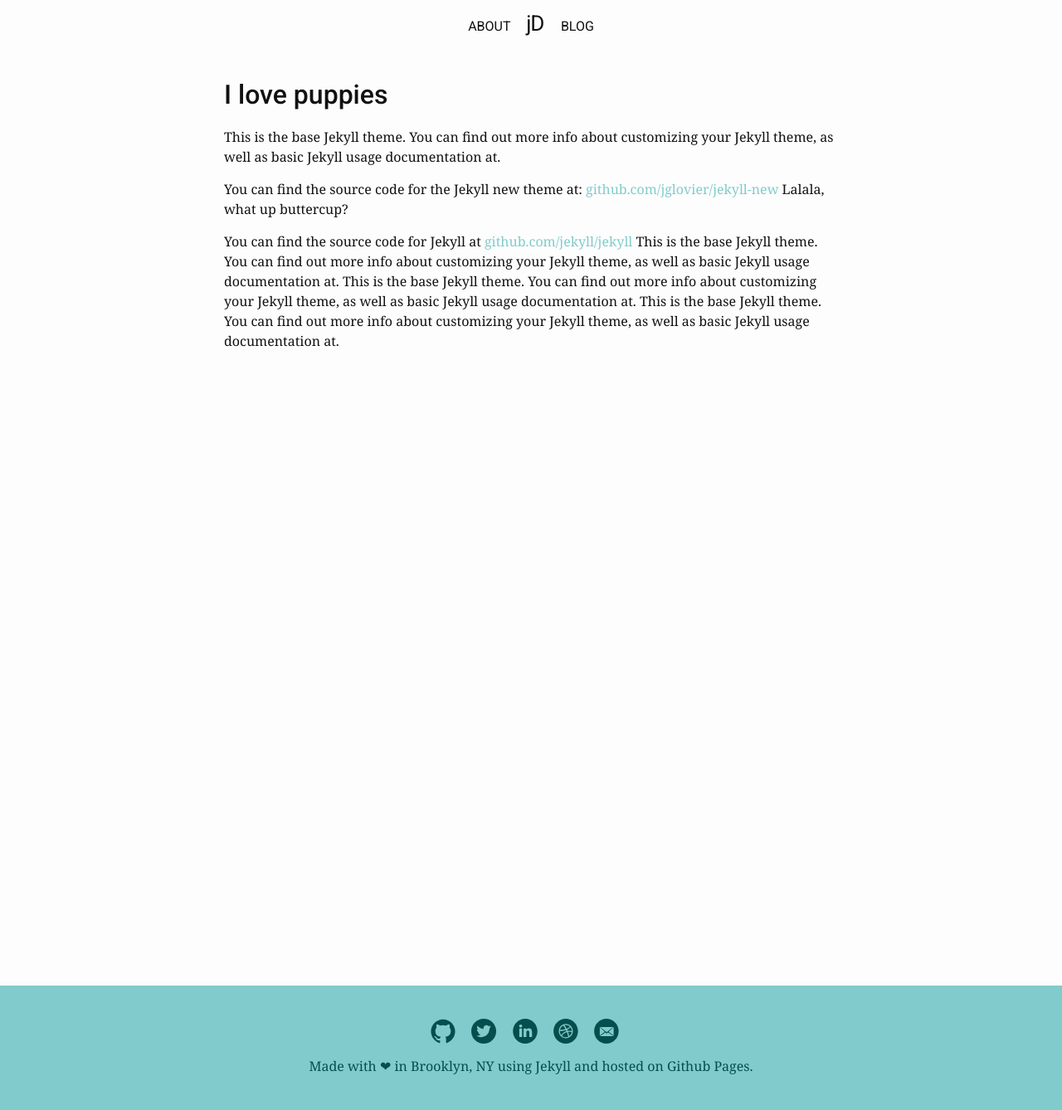
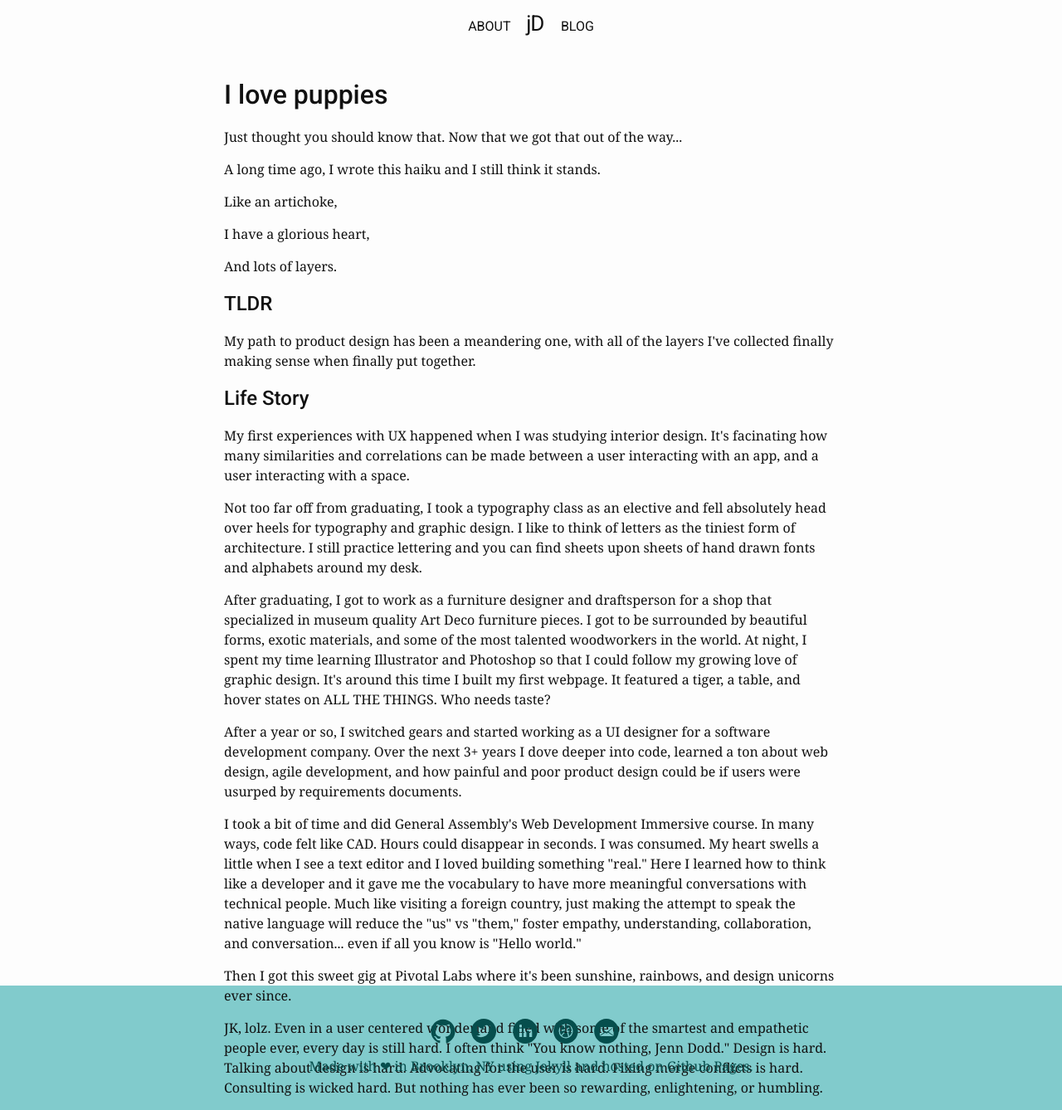
Before and after one commit to jenndodd/jenn-jekyll, a Jekyll site: the page built from about.html, in a window 1280 px wide and 1338 px high. Shown: the whole window at 83% size. Built offline with Jekyll 4.4.1, drawn with Linux system fonts in a browser that asks for light colours.

Commit message:
Add about section that is actually true

```diff
--- a/_sass/_base.scss
+++ b/_sass/_base.scss
@@ -202,6 +202,10 @@ pre {
   font-weight: 700;
 }
 
+.em-ital {
+  text-decoration: italic;
+}
+
 .ginormous {
   font-size: 80px;
   font-weight: 700;
--- a/about.html
+++ b/about.html
@@ -8,10 +8,31 @@ permalink: /about/
 
   <h1>I love puppies</h1>
 
-  <p>This is the base Jekyll theme. You can find out more info about customizing your Jekyll theme, as well as basic Jekyll usage documentation at.</p>
+  <p>Just thought you should know that. Now that we got that out of the way...</p>
 
-  <p>You can find the source code for the Jekyll new theme at: <a>github.com/jglovier/jekyll-new</a> Lalala, what up buttercup?</p>
+  <p>A long time ago, I wrote this haiku and I still think it stands.</p>
+  <p>Like an artichoke,</p>
+  <p>I have a glorious heart,</p>
+  <p>And lots of layers.</p>
 
-  <p>You can find the source code for Jekyll at <a>github.com/jekyll/jekyll</a> This is the base Jekyll theme. You can find out more info about customizing your Jekyll theme, as well as basic Jekyll usage documentation at. This is the base Jekyll theme. You can find out more info about customizing your Jekyll theme, as well as basic Jekyll usage documentation at. This is the base Jekyll theme. You can find out more info about customizing your Jekyll theme, as well as basic Jekyll usage documentation at.</p>
+  <h2>TLDR</h2>
+
+  <p> My path to product design has been a meandering one, with all of the layers I've collected finally making sense when finally put together.<p>
+
+  <h2>Life Story</h2>
+
+  <p>My first experiences with UX happened when I was studying interior design. It's facinating how many similarities and correlations can be made between a user interacting with an app, and a user interacting with a space.</p>
+
+  <p>Not too far off from graduating, I took a typography class as an elective and fell absolutely head over heels for typography and graphic design. I like to think of letters as the tiniest form of architecture. I still practice lettering and you can find sheets upon sheets of hand drawn fonts and alphabets around my desk.</p>
+
+  <p>After graduating, I got to work as a furniture designer and draftsperson for a shop that specialized in museum quality Art Deco furniture pieces. I got to be surrounded by beautiful forms, exotic materials, and some of the most talented woodworkers in the world. At night, I spent my time learning Illustrator and Photoshop so that I could follow my growing love of graphic design. It's around this time I built my first webpage. It featured a tiger, a table, and hover states on ALL THE THINGS. Who needs taste?</p>
+
+  <p>After a year or so, I switched gears and started working as a UI designer for a software development company. Over the next 3+ years I dove deeper into code, learned a ton about web design, agile development, and how painful and poor product design could be if users were usurped by requirements documents.</p>
+
+  <p>I took a bit of time and did General Assembly's Web Development Immersive course. In many ways, code felt like CAD. Hours could disappear in seconds. I was consumed. My heart swells a little when I see a text editor and I loved building something "real." Here I learned how to think like a developer and it gave me the vocabulary to have more meaningful conversations with technical people. Much like visiting a foreign country, just making the attempt to speak the native language will reduce the "us" vs "them," foster empathy, understanding, collaboration, and conversation... even if all you know is "Hello world." </p>
+
+  <p>Then I got this sweet gig at Pivotal Labs where it's been sunshine, rainbows, and design unicorns ever since.</p>
+
+  <p>JK, lolz. Even in a user centered wonderland filled with some of the smartest and empathetic people ever, every day is still hard. I often think "You know nothing, Jenn Dodd." Design is hard. Talking about design is hard. Advocating for the user is hard. Fixing merge conflicts is hard. Consulting is <span class="em-ital">wicked</span> hard. But nothing has ever been so rewarding, enlightening, or humbling.</p>
 
 </div>
```
